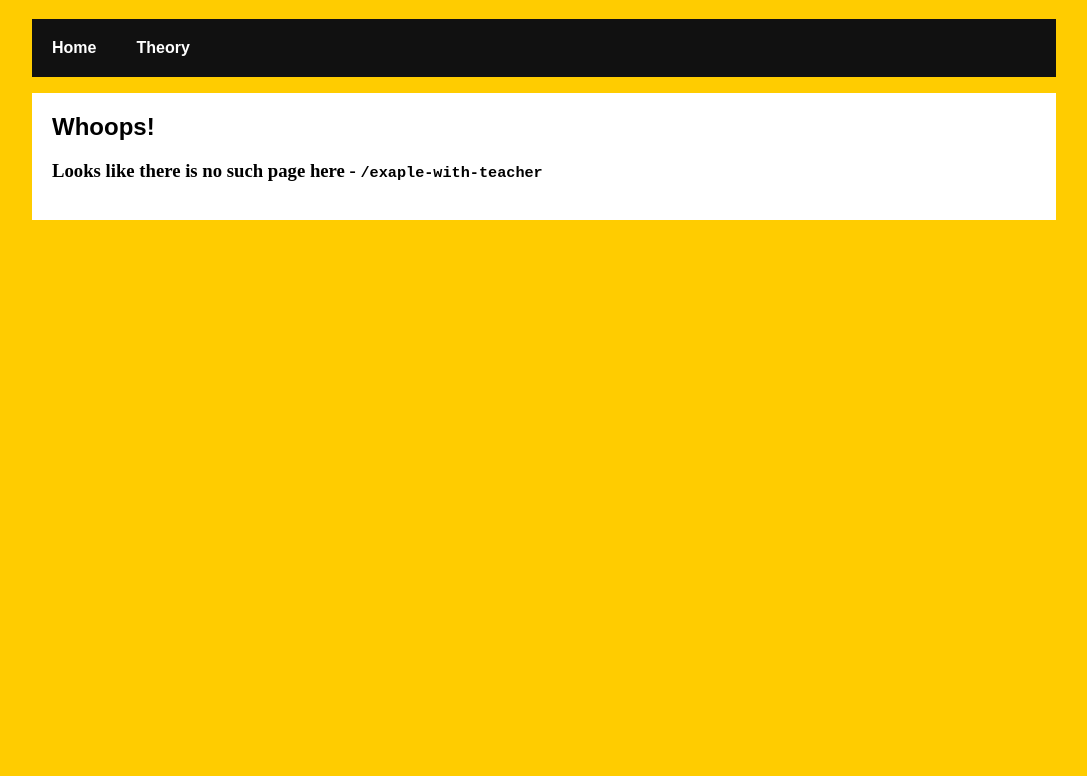
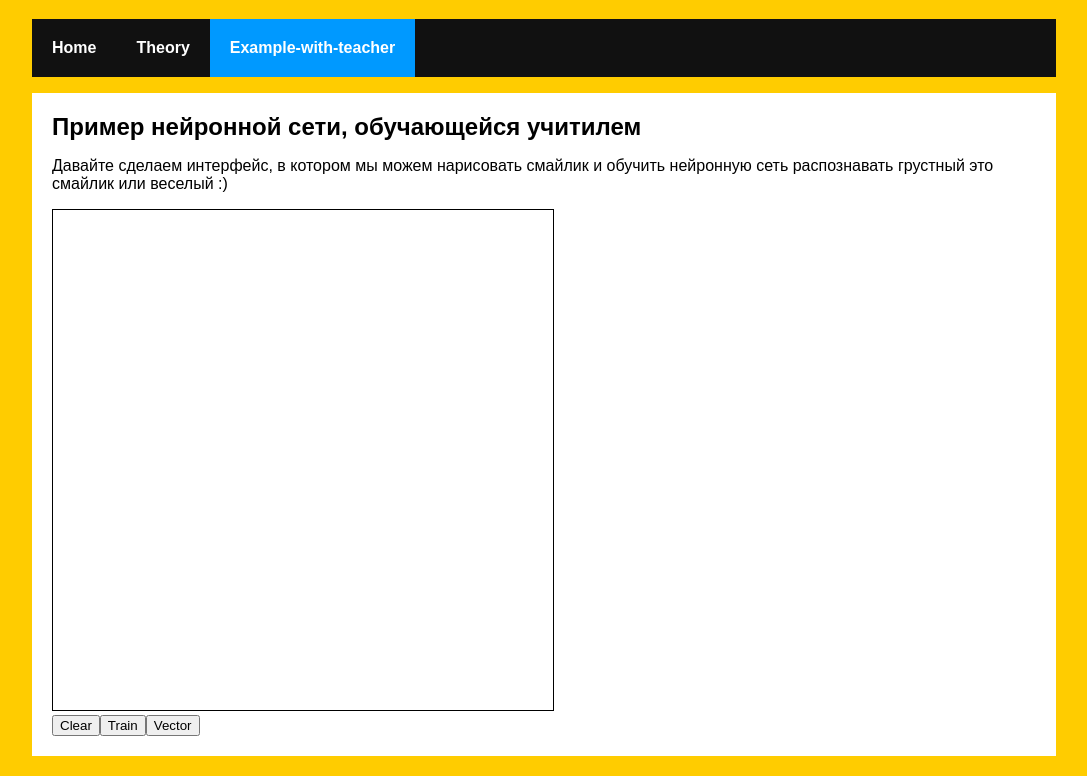
Before and after one commit to Fargard/JS-Neural-Network-Example, a React app: page /exaple-with-teacher in a window 1280 px wide. Shown: the part 81-857 px from the top of the page, without its empty margins (96-1183 px from the left). Before the commit the page ends 800 px from the top, so only its background shows below. Built offline with nearby package versions, Linux system fonts and the light colour scheme.

Commit message:
Basic Neural Network with teacher added

```diff
--- a/package.json
+++ b/package.json
@@ -4,6 +4,8 @@
   "private": true,
   "description": "Pet project to test neural network library",
   "dependencies": {
+    "brain.js": "^1.4.2",
+    "node-sass": "^4.9.4",
     "react": "^16.6.0",
     "react-dom": "^16.6.0",
     "react-router-dom": "^4.3.1",
--- /dev/null
+++ b/src/containers/ExampleWithTeacher.js
@@ -0,0 +1,213 @@
+import React, { Component } from "react";
+import brain from "brain.js";
+
+class ExampleWithTeacher extends Component {
+  componentDidMount() {
+    this.updateCanvas();
+
+    const clearB = this.refs.clear;
+    const trainB = this.refs.train;
+    const vectorB = this.refs.vector;
+
+    let vectorRes = [];
+    let net = null;
+    let train_data = [];
+
+    clearB.addEventListener("click", e => {
+      this.clear();
+    });
+
+    trainB.addEventListener("click", e => {
+      vectorRes = this.calculate(true);
+
+      //train
+      if (window.confirm("Positive?")) {
+        train_data.push({
+          input: vectorRes,
+          output: { positive: 1 }
+        });
+      } else {
+        train_data.push({
+          input: vectorRes,
+          output: { negative: 1 }
+        });
+      }
+    });
+
+    vectorB.addEventListener("click", e => {
+      net = new brain.NeuralNetwork();
+      net.train(train_data, { log: true });
+
+      const result = brain.likely(this.calculate(), net);
+      alert(result);
+    });
+  }
+
+  updateCanvas() {
+    const canv = this.refs.canv;
+    const ctx = canv.getContext("2d");
+    const pixel = 20;
+
+    let is_mouse_down = false;
+
+    canv.width = 500;
+    canv.height = 500;
+
+    canv.addEventListener("mousedown", function(e) {
+      is_mouse_down = true;
+      ctx.beginPath();
+    });
+
+    canv.addEventListener("mouseup", function(e) {
+      is_mouse_down = false;
+    });
+
+    canv.addEventListener("mousemove", function(e) {
+      if (is_mouse_down) {
+        ctx.fillStyle = "red";
+        ctx.strokeStyle = "red";
+        ctx.lineWidth = pixel;
+
+        ctx.lineTo(e.offsetX, e.offsetY);
+        ctx.stroke();
+
+        ctx.beginPath();
+        ctx.arc(e.offsetX, e.offsetY, pixel / 2, 0, Math.PI * 2);
+        ctx.fill();
+
+        ctx.beginPath();
+        ctx.moveTo(e.offsetX, e.offsetY);
+      }
+    });
+  }
+
+  drawLine(x1, y1, x2, y2, color = "gray") {
+    const canv = this.refs.canv;
+    const ctx = canv.getContext("2d");
+
+    ctx.beginPath();
+    ctx.strokeStyle = color;
+    ctx.lineJoin = "miter";
+    ctx.lineWidth = 1;
+    ctx.moveTo(x1, y1);
+    ctx.lineTo(x2, y2);
+    ctx.stroke();
+  }
+
+  drawCell(x, y, w, h) {
+    const canv = this.refs.canv;
+    const ctx = canv.getContext("2d");
+
+    ctx.fillStyle = "blue";
+    ctx.strokeStyle = "blue";
+    ctx.lineJoin = "miter";
+    ctx.lineWidth = 1;
+    ctx.rect(x, y, w, h);
+    ctx.fill();
+  }
+
+  clear() {
+    const canv = this.refs.canv;
+    const ctx = canv.getContext("2d");
+
+    ctx.clearRect(0, 0, canv.width, canv.height);
+  }
+
+  drawGrid() {
+    const canv = this.refs.canv;
+    const pixel = 20;
+
+    const w = canv.width;
+    const h = canv.height;
+    const p = w / pixel;
+
+    const xStep = w / p;
+    const yStep = h / p;
+
+    for (let x = 0; x < w; x += xStep) {
+      this.drawLine(x, 0, x, h);
+    }
+
+    for (let y = 0; y < h; y += yStep) {
+      this.drawLine(0, y, w, y);
+    }
+  }
+
+  calculate(draw = false) {
+    const canv = this.refs.canv;
+    const ctx = canv.getContext("2d");
+    const pixel = 20;
+
+    const w = canv.width;
+    const h = canv.height;
+    const p = w / pixel;
+
+    const xStep = w / p;
+    const yStep = h / p;
+
+    const vector = [];
+    let __draw = [];
+
+    for (let x = 0; x < w; x += xStep) {
+      for (let y = 0; y < h; y += yStep) {
+        const data = ctx.getImageData(x, y, xStep, yStep);
+
+        let nonEmptyPixelsCount = 0;
+        for (let i = 0; i < data.data.length; i += 10) {
+          const isEmpty = data.data[i] === 0;
+
+          if (!isEmpty) {
+            nonEmptyPixelsCount += 1;
+          }
+        }
+
+        if (nonEmptyPixelsCount > 1 && draw) {
+          __draw.push([x, y, xStep, yStep]);
+        }
+
+        vector.push(nonEmptyPixelsCount > 1 ? 1 : 0);
+      }
+    }
+
+    if (draw) {
+      this.clear();
+      this.drawGrid();
+
+      for (let _d in __draw) {
+        this.drawCell(
+          __draw[_d][0],
+          __draw[_d][1],
+          __draw[_d][2],
+          __draw[_d][3]
+        );
+      }
+    }
+
+    return vector;
+  }
+
+  render() {
+    return (
+      <div>
+        <h2>Пример нейронной сети, обучающейся учитилем</h2>
+        <p>
+          Давайте сделаем интерфейс, в котором мы можем нарисовать смайлик и
+          обучить нейронную сеть распознавать грустный это смайлик или веселый
+          :)
+        </p>
+        <div>
+          <canvas ref="canv" id="canv">
+            Ваш браузер устарел, обновитесь.
+          </canvas>
+          <div>
+            <button ref="clear">Clear</button>
+            <button ref="train">Train</button>
+            <button ref="vector">Vector</button>
+          </div>
+        </div>
+      </div>
+    );
+  }
+}
+
+export default ExampleWithTeacher;
--- a/src/containers/index.js
+++ b/src/containers/index.js
@@ -2,3 +2,4 @@ export { default as AppView } from "./App/";
 export { default as Home } from "./Home";
 export { default as NotFound } from "./NotFound";
 export { default as Theory } from "./Theory";
+export { default as ExampleWithTeacher } from "./ExampleWithTeacher";
--- a/src/index.scss
+++ b/src/index.scss
@@ -2,6 +2,11 @@ body {
   background-color: #ffcc00;
   padding: 20px 10%;
   margin: 0;
+}
+
+#canv {
+  border: 1px solid black;
+  background-color: white;
 }
 
 h1,
--- a/src/routes.js
+++ b/src/routes.js
@@ -2,7 +2,13 @@ import React from "react";
 import { BrowserRouter, Switch, Route } from "react-router-dom";
 
 //import views
-import { AppView, Home, NotFound, Theory } from "./containers/";
+import {
+  AppView,
+  Home,
+  NotFound,
+  Theory,
+  ExampleWithTeacher
+} from "./containers/";
 
 export const links = [
   {
@@ -14,6 +20,11 @@ export const links = [
     path: "/theory",
     name: "Theory",
     component: Theory
+  },
+  {
+    path: "/exaple-with-teacher",
+    name: "Example-with-teacher",
+    component: ExampleWithTeacher
   }
 ];
 
```
Also changed, not shown: 1 other file.
